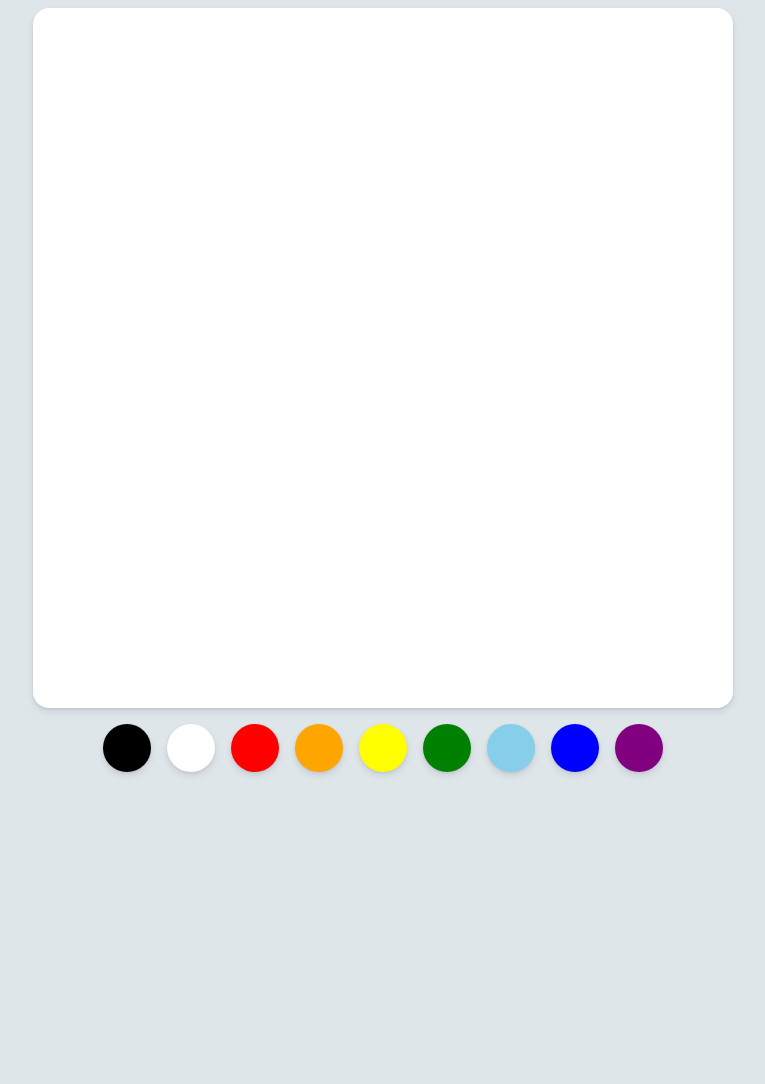
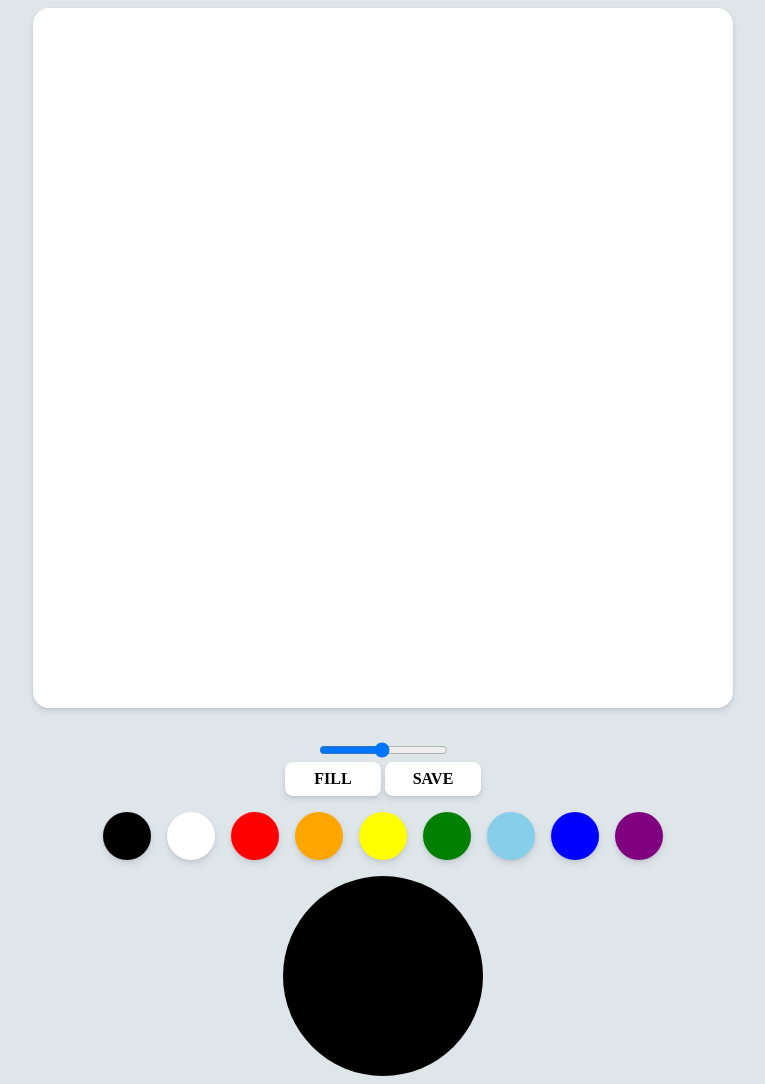
Before and after one commit to SamuelSung-dev/paintjs, a plain HTML site: page index.html in a window 1280 px wide. Shown: the whole page, without its empty margins (257-1022 px from the left). Before the commit the page ends 800 px from the top, so only its background shows below. Drawn offline with Linux system fonts and the light colour scheme.

Commit message:
Add some controls
brush size, fill mode and save

```diff
--- a/index.html
+++ b/index.html
@@ -7,8 +7,22 @@
     <title>PaintJS</title>
   </head>
   <body>
-    <canvas id="jsCanvas" class="canvas"></canvas>
+    <canvas id="jsCanvas" class="canvas"> </canvas>
     <div class="controls">
+      <div class="controls__brushsize">
+        <input
+          type="range"
+          id="jsBrushSize"
+          min="0.1"
+          max="5.0"
+          value="2.5"
+          step="0.1"
+        />
+      </div>
+      <div class="controls__btns">
+        <button id="jsMode">Fill</button>
+        <button id="jsSave">Save</button>
+      </div>
       <div id="jsPallette" class="pallette">
         <div id="jsColor0" class="pallette__color"></div>
         <div id="jsColor1" class="pallette__color"></div>
@@ -22,5 +36,13 @@
       </div>
     </div>
     <script src="app.js"></script>
+    <svg
+      width="200"
+      height="200"
+      version="1.1"
+      xmlns="http://www.w3.org/2000/svg"
+    >
+      <circle cx="100" cy="100" r="100" />
+    </svg>
   </body>
 </html>
--- a/styles.css
+++ b/styles.css
@@ -12,6 +12,29 @@ body {
   background-color: white;
   border-radius: 1rem;
   box-shadow: 0 4px 6px rgba(50, 50, 93, 0.11), 0 1px 3px rgba(0, 0, 0, 0.08);
+}
+
+.controls {
+  display: flex;
+  flex-direction: column;
+  justify-content: center;
+  align-items: center;
+  margin-top: 2rem;
+}
+.controls__btns button {
+  all: unset;
+  cursor: pointer;
+  background-color: white;
+  width: 5rem;
+  text-align: center;
+  padding: 0.5rem 0.5rem;
+  border-radius: 0.5rem;
+  font-weight: bold;
+  text-transform: uppercase;
+  box-shadow: 0 4px 6px rgba(50, 50, 93, 0.11), 0 1px 3px rgba(0, 0, 0, 0.08);
+}
+.controls__btns button:active {
+  transform: scale(0.98);
 }
 
 .pallette {
```
